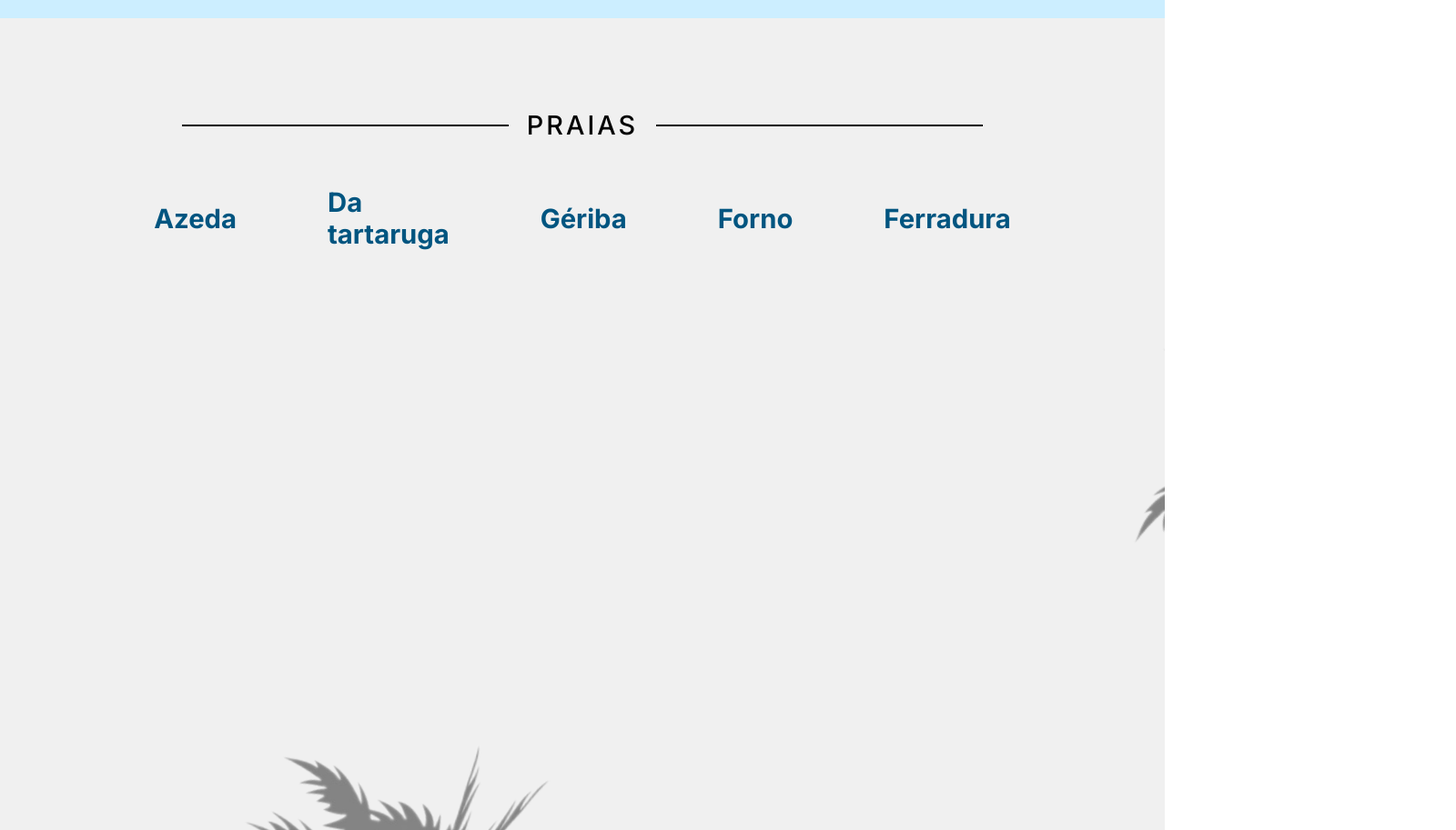
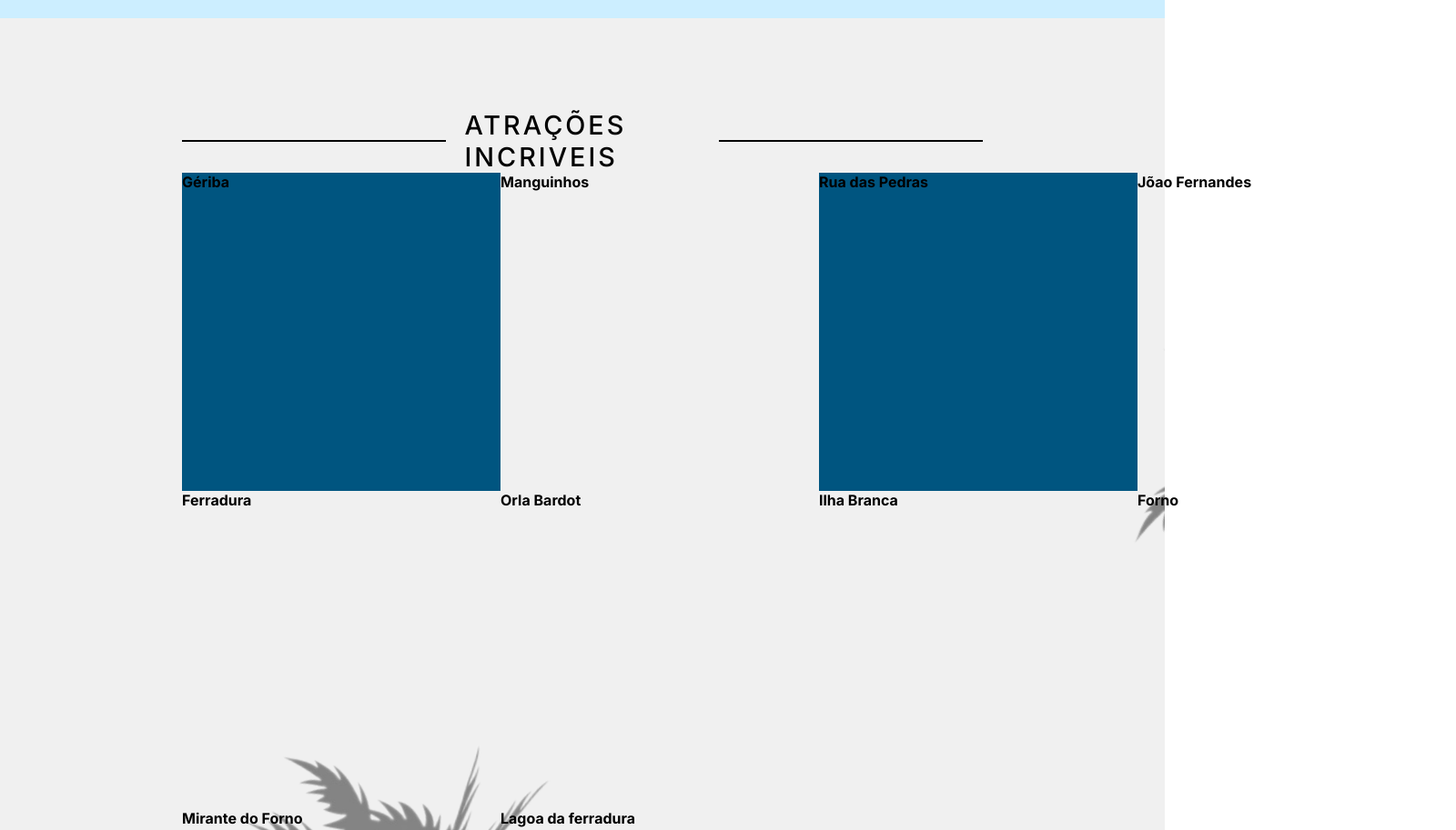
Before and after one commit to Cunha171/buzios-tour-page, a plain HTML site: page index.html in a window 1280 px wide. Shown: the part 780-1693 px from the top of the page at 91% size, 1600 px wide, since content can reach past the window. Drawn offline with Linux system fonts and the light colour scheme; grey boxes are pictures that could not be loaded.

Commit message:
Cummit home

```diff
--- a/css/style.css
+++ b/css/style.css
@@ -216,149 +216,51 @@ header {
 
 }
 
-.txt-praias {
+.txt-atra {
     display: flex;
     justify-content: center;
     align-items: center;
     gap: 20px;
 }
 
-.txt-praias h4 {
+.txt-atra h4 {
     font-weight: 500;
     font-size: 1.8em;
     text-transform: uppercase;
     letter-spacing: 3px;
 }
 
-.txt-praias hr {
+.txt-atra hr {
     width: 25rem;
     height: 2px;
     background-color: #000;
     border: #000;
 }
 
-.icon-praias {
-    display: flex;
-    align-items: center;
-    justify-content: center;
-    font-size: 25px;
-    gap: 100px;
-    margin-top: 50px;
-    transition: 0.3s ease;
+/* Imagem Hover */
+
+.img-atra {
+    display: grid;
+    grid-template-columns: repeat(4, 350px);
+    grid-template-rows: repeat(4, 350px);
+    grid-template-areas:
+    "Item-1 Item-1 Item-3 Item-2"
+    "Item-1 Item-1 Item-5 Item-2"
+    "Item-6 Item-6 Item-6 Item-2"
+    "Item-1 Item-1 Item-5 Item-2";
 }
 
-/* Imagem Hover */
-
-/* Azeda */
-.azeda a {
-    font-weight: 500;
-    margin-top: 50px;
-    color: #005580;
-    text-decoration: none;
+.img-atra .a1-g {
+    background-color: #005580;
+    Item-1
 }
 
-.azeda img {
-    position: absolute;
-    width: 970px;
-    height: 550px;
-    margin-top: 50px;
-    left: 460px;
-    opacity: 0;
-    transition: opacity 0.3s ease;
+.img-atra .a1-p {
+    background-color: #005580;
+    grid-column: 3;
+    grid-row: 1;
+    Item-2
 }
-
-.azeda a:hover + img {
-    opacity: 1;
-}
-
-/* Tartaruga */
-.tartaruga a {
-    font-weight: 500;
-    margin-top: 50px;
-    color: #005580;
-    text-decoration: none;
-}
-
-.tartaruga img {
-    position: absolute;
-    width: 970px;
-    height: 550px;
-    margin-top: 50px;
-    left: 460px;
-    opacity: 0;
-    transition: opacity 0.3s ease;
-}
-
-.tartaruga a:hover + img {
-    opacity: 1;
-}
-
-/* Gériba */
-.geriba a {
-    font-weight: 500;
-    margin-top: 50px;
-    color: #005580;
-    text-decoration: none;
-}
-
-.geriba img {
-    position: absolute;
-    width: 970px;
-    height: 550px;
-    margin-top: 50px;
-    left: 460px;
-    opacity: 0;
-    transition: opacity 0.3s ease;
-}
-
-.geriba a:hover + img {
-    opacity: 1;
-}
-
-/* Forno */
-.forno a {
-    font-weight: 500;
-    margin-top: 50px;
-    color: #005580;
-    text-decoration: none;
-}
-
-.forno img {
-    position: absolute;
-    width: 970px;
-    height: 550px;
-    margin-top: 50px;
-    left: 460px;
-    opacity: 0;
-    transition: opacity 0.3s ease;
-}
-
-.forno a:hover + img {
-    opacity: 1;
-}
-
-/* Ferradura */
-.ferradura a {
-    font-weight: 500;
-    margin-top: 50px;
-    color: #005580;
-    text-decoration: none;
-}
-
-.ferradura img {
-    position: absolute;
-    width: 970px;
-    height: 550px;
-    margin-top: 50px;
-    left: 460px;
-    opacity: 0;
-    transition: opacity 0.3s ease;
-}
-
-.ferradura a:hover + img {
-    opacity: 1;
-}
-
 /* Resposividade */
 
 /* Resposividade */
--- a/index.html
+++ b/index.html
@@ -40,31 +40,51 @@
         </div>
     </section>
     <section class="passeios">
-        <div class="txt-praias">
+        <div class="txt-atra">
             <hr>
-            <h4>Praias</h4>
+            <h4>Atrações Incriveis</h4>
             <hr>
         </div>
-        <div class="icon-praias">
-            <div class="azeda">
-                <a href=""><h3>Azeda</h3></a>
-                <img src="/images/Buzios.jpg" alt="">
+        <div class="img-atra">
+            <div class="a1-g">
+                <h4>Gériba</h4>
+                <img src="" alt="">
             </div>
-            <div class="tartaruga">
-                <a href="" class="tartaruga"><h3>Da tartaruga</h3></a>
-                <img src="/images/Tartaruga.jpg" alt="">
+            <div class="a1-p">
+                <h4>Rua das Pedras</h4>
+                <img src="" alt="">
             </div>
-            <div class="geriba">
-                <a href="" class="geriba"><h3>Gériba</h3></a>
-                <img src="/images/geriba.jpg" alt="">
+            <div class="a2-p">
+                <h4>Manguinhos</h4>
+                <img src="" alt="">
             </div>
-            <div class="forno">
-                <a href="" class="forno"><h3>Forno</h3></a>
-                <img src="/images/forno.jpg" alt="">
+            <div class="a3-p">
+                <h4>Jõao Fernandes</h4>
+                <img src="" alt="">
             </div>
-            <div class="ferradura">
-                <a href="" class="ferradura"><h3>Ferradura</h3></a>
-                <img src="/images/ferradura.jpg" alt="">
+            <div class="a4-p">
+                <h4>Ferradura</h4>
+                <img src="" alt="">
+            </div>
+            <div class="a2-Gb">
+                <h4>Orla Bardot</h4>
+                <img src="" alt="">
+            </div>
+            <div class="a1-pb">
+                <h4>Ilha Branca</h4>
+                <img src="" alt="">
+            </div>
+            <div class="a2-pb">
+                <h4>Forno</h4>
+                <img src="" alt="">
+            </div>
+            <div class="a3-pb">
+                <h4>Mirante do Forno</h4>
+                <img src="" alt="">
+            </div>
+            <div class="a4-pb">
+                <h4>Lagoa da ferradura</h4>
+                <img src="" alt="">
             </div>
         </div>
     </section>
```
Also changed, not shown: anotações.txt.
